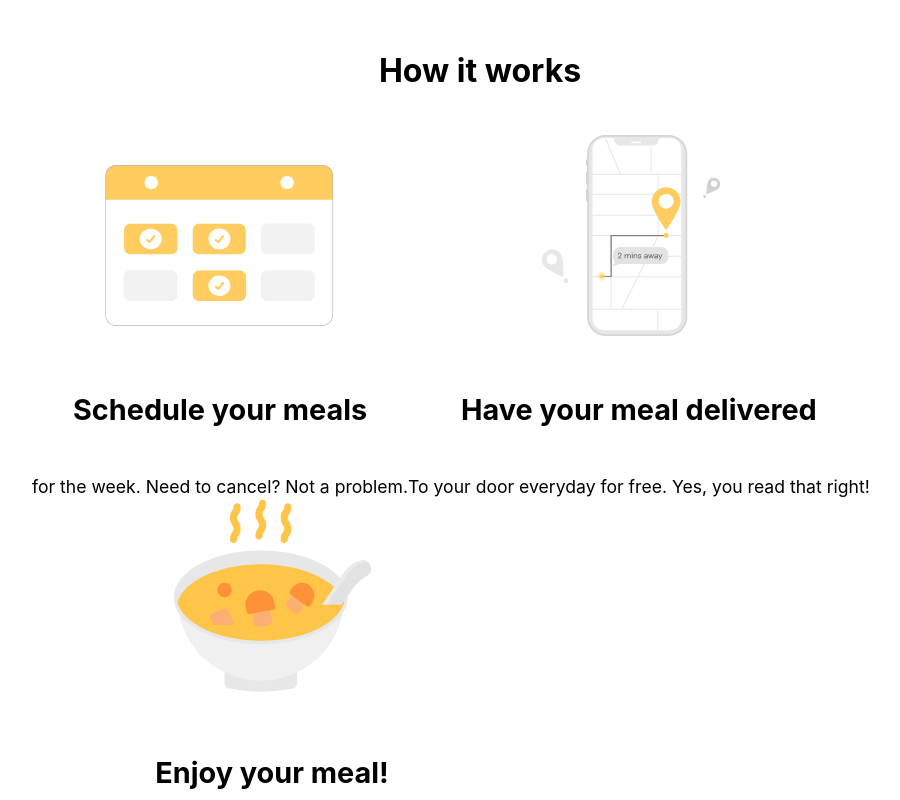
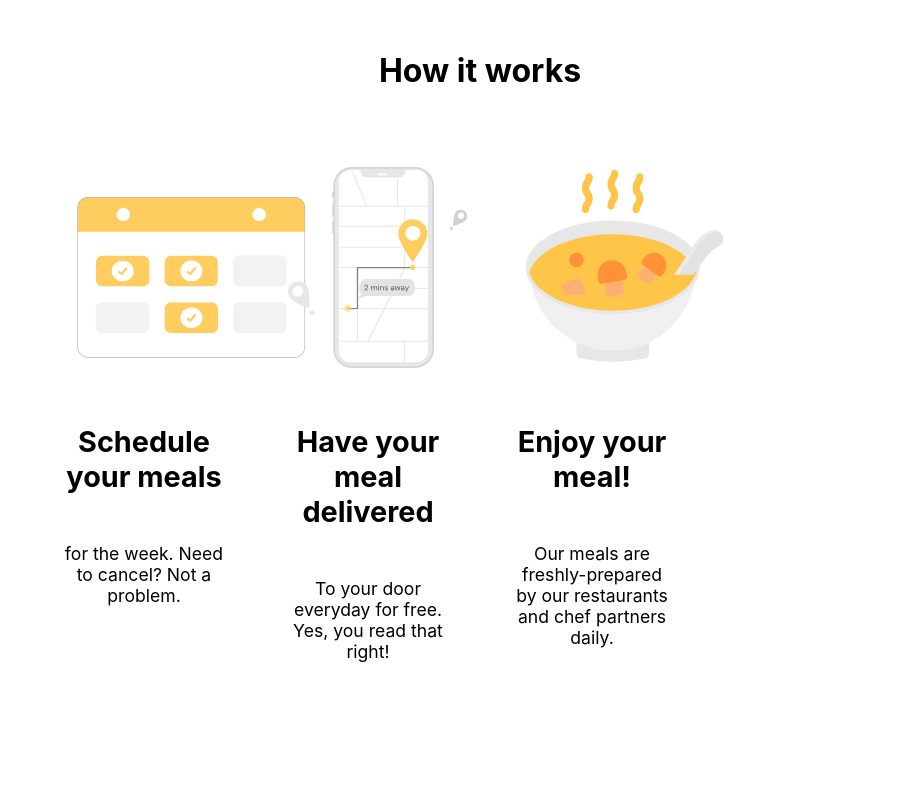
Before and after one commit to rahulverman121/clone, a React (Create React App) app: page / in a window 1280 px wide. Shown: the part 860-1660 px from the top of the page, without its empty margins (160-1060 px from the left). Built offline with nearby package versions, Linux system fonts and the light colour scheme.

Commit message:
Update Howitwork.css

```diff
--- a/src/Howitwork.css
+++ b/src/Howitwork.css
@@ -7,7 +7,8 @@
 
 }
 .schedule {
-    max-width : 30rem ;
+    max-width : 10rem ;
+    margin : 2rem ;
 }
 .procedure {
     display : flex ;
```
